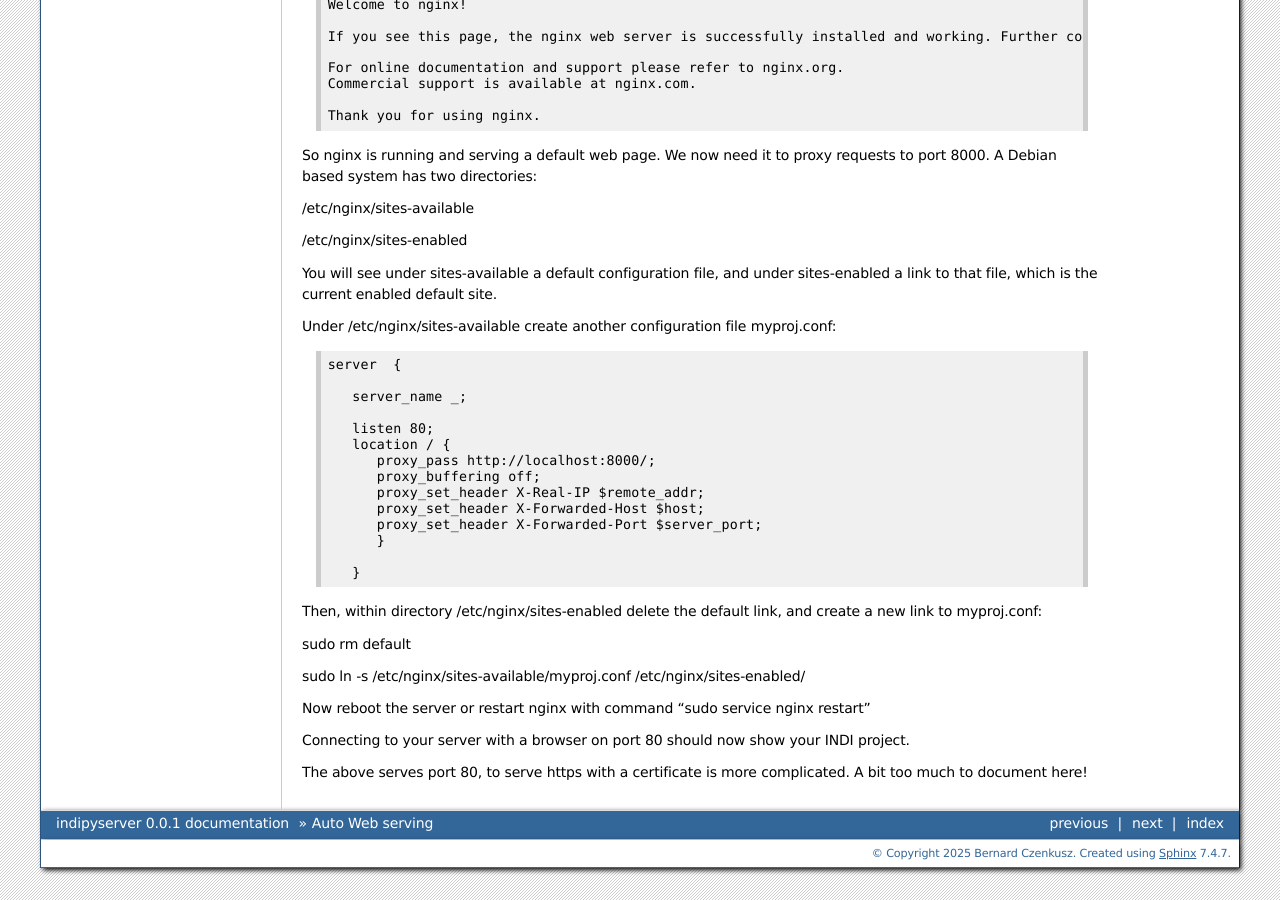
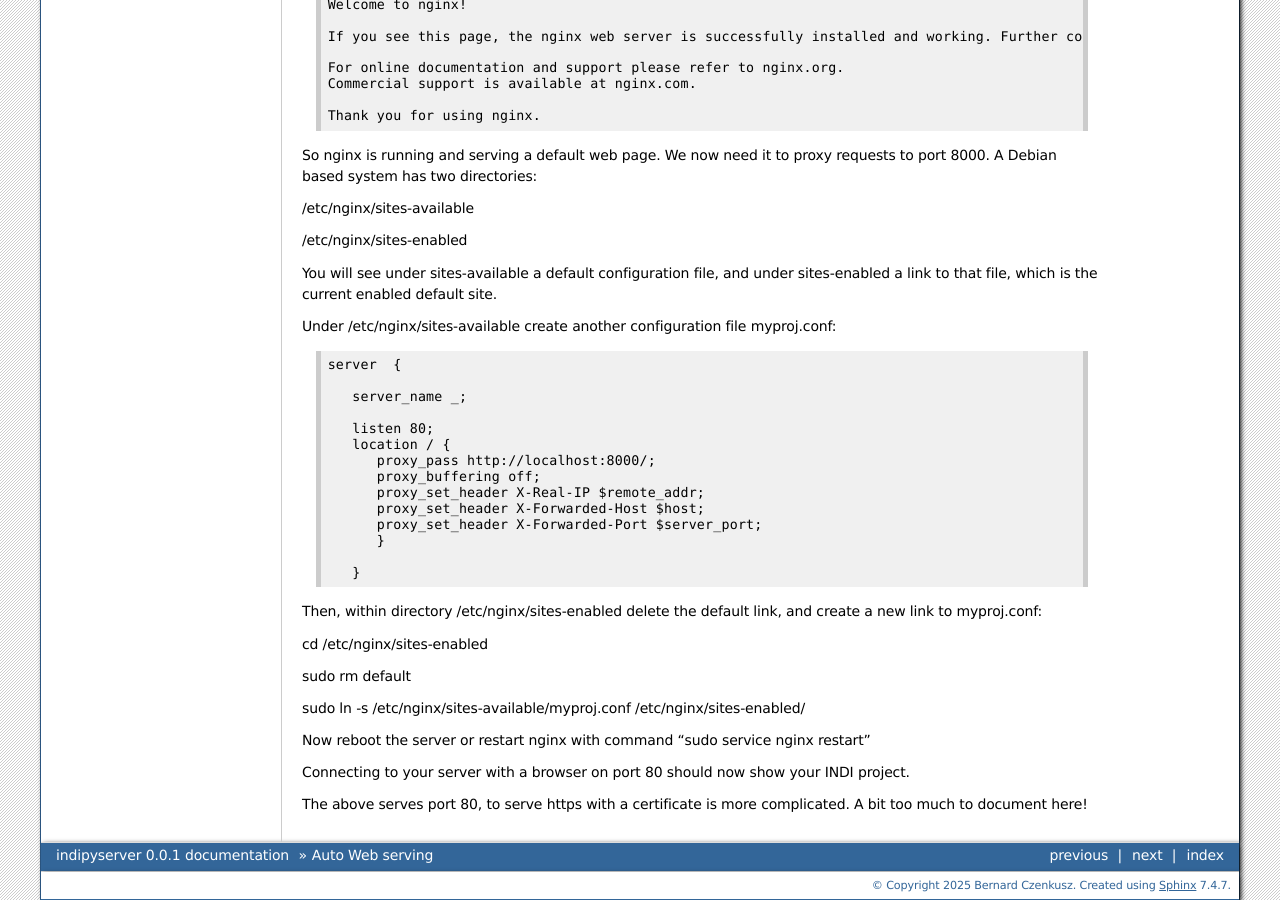
Before and after one commit to bernie-skipole/indipyserver, a Sphinx documentation site: the page built from docs/source/usage/serving.rst, in a window 1280 px wide and 900 px high, scrolled down 2440 px. Built offline with Sphinx 7.4.7, drawn with Linux system fonts in a browser that asks for light colours.

Commit message:
Slight doc changes

```diff
--- a/docs/source/usage/serving.rst
+++ b/docs/source/usage/serving.rst
@@ -176,6 +176,8 @@ Under /etc/nginx/sites-available create another configuration file myproj.conf::
 
 Then, within directory /etc/nginx/sites-enabled delete the default link, and create a new link to myproj.conf:
 
+cd /etc/nginx/sites-enabled
+
 sudo rm default
 
 sudo ln -s /etc/nginx/sites-available/myproj.conf /etc/nginx/sites-enabled/
```
